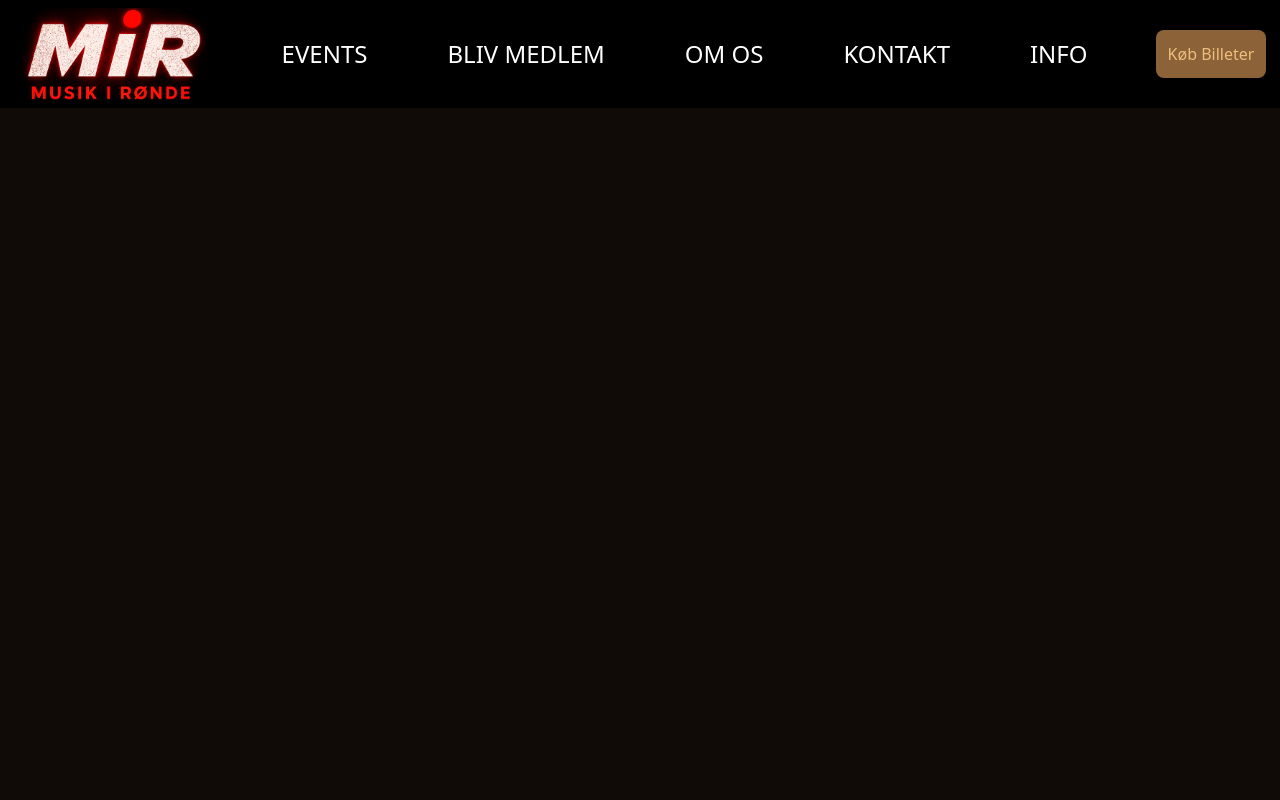
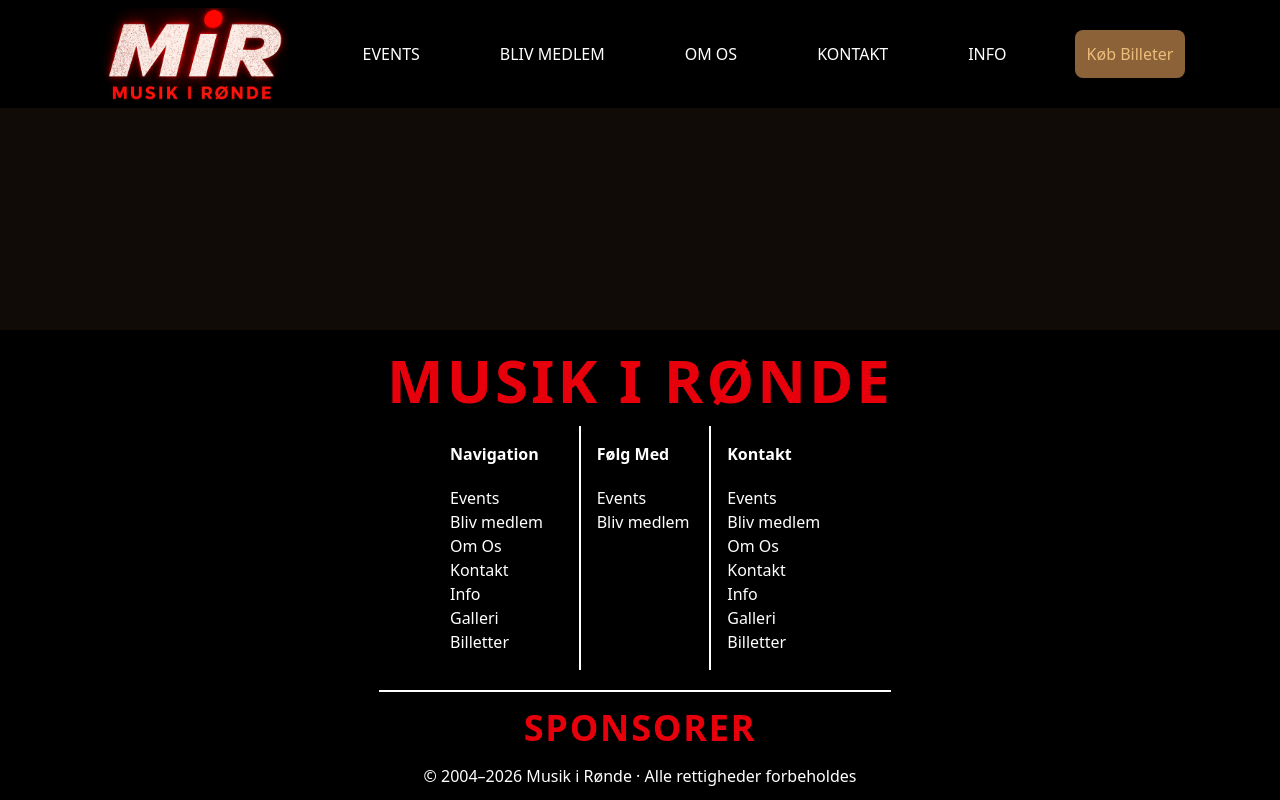
Before and after one commit to Akuikuzu/MIR, a Next.js app: page / in a window 1280 px wide. Built offline with nearby package versions, Linux system fonts and the light colour scheme.

Commit message:
footer done

```diff
--- /dev/null
+++ b/src/Components/Footer.tsx
@@ -0,0 +1,42 @@
+import Link from "next/link"
+import Image from "next/image"
+
+function Footer() {
+  return (
+    <div className="w-full absolute grid h-auto bottom-0 bg-black text-white text-center p-3 justify-center">
+        <h1 className="text-6xl text-red-600 font-bold uppercase tracking-wider p-2">Musik I Rønde</h1>
+        <div className="flex border-b-2 w-lg justify-center p-2 pb-5">
+            <div className="border-r-2 p-4 text-left">
+                <p className="font-bold pb-5 pr-6">Navigation</p>
+                <p className="">Events</p>
+                <p className="">Bliv medlem</p>
+                <p className="">Om Os</p>
+                <p className="">Kontakt</p>
+                <p className="">Info</p>
+                <p className="">Galleri</p>
+                <p className="">Billetter</p>
+            </div>
+            <div className="border-r-2 p-4 text-left">
+                <p className="font-bold pb-5 pr-6">Følg Med</p>
+                <p className="">Events</p>
+                <p className="">Bliv medlem</p>
+            </div>
+            <div className="p-4 text-left">
+                <p className="font-bold pb-5 pr-6">Kontakt</p>
+                <p className="">Events</p>
+                <p className="">Bliv medlem</p>
+                <p className="">Om Os</p>
+                <p className="">Kontakt</p>
+                <p className="">Info</p>
+                <p className="">Galleri</p>
+                <p className="">Billetter</p>
+            </div>
+        </div>
+        <h1 className="text-4xl text-red-600 font-bold uppercase tracking-wider p-4">Sponsorer</h1>
+
+        <p>© 2004–2026 Musik i Rønde · Alle rettigheder forbeholdes</p>
+    </div>
+  )
+}
+
+export default Footer
--- a/src/Components/NavBar.tsx
+++ b/src/Components/NavBar.tsx
@@ -13,11 +13,11 @@
             loading="eager"
             />
             <ul className="grid grid-flow-col m-4 p-3 list-none text-white">
-                <li className="pl-10 pr-10 text-2xl uppercase">events</li>
-                <li className="pl-10 pr-10 text-2xl uppercase">Bliv Medlem</li>
-                <li className="pl-10 pr-10 text-2xl uppercase">Om Os</li>
-                <li className="pl-10 pr-10 text-2xl uppercase">Kontakt</li>
-                <li className="pl-10 pr-10 text-2xl uppercase">Info</li>
+                <li className="pl-10 pr-10 text-4xs uppercase">events</li>
+                <li className="pl-10 pr-10 text-4xs uppercase">Bliv Medlem</li>
+                <li className="pl-10 pr-10 text-4xs uppercase">Om Os</li>
+                <li className="pl-10 pr-10 text-4xs uppercase">Kontakt</li>
+                <li className="pl-10 pr-10 text-4xs uppercase">Info</li>
             </ul>
             <button className="button-bg butt-text-col p-3 rounded-lg button-shadow">
                 Køb Billeter
--- a/src/app/layout.tsx
+++ b/src/app/layout.tsx
@@ -2,6 +2,7 @@
 import "./globals.css";
 // @ts-ignore
 import Navbar from "@/Components/NavBar";
+import Footer from "@/Components/Footer";
 
 export const metadata: Metadata = {
   title: "Create Next App",
@@ -18,6 +19,7 @@
       <body className="min-h-full flex flex-col __bm__extension">
         <Navbar/>
         {children}
+        <Footer/>
         </body>
     </html>
   );
--- a/src/app/page.tsx
+++ b/src/app/page.tsx
@@ -2,7 +2,7 @@
 
 export default function Home() {
   return (
-    <div className="flex flex-col flex-1 items-center justify-cente bg-brown text-white text-2xl">
+    <div className="flex flex-col flex-1 items-center justify-cente bg-brown text-white">
 
     </div>
   );
```
